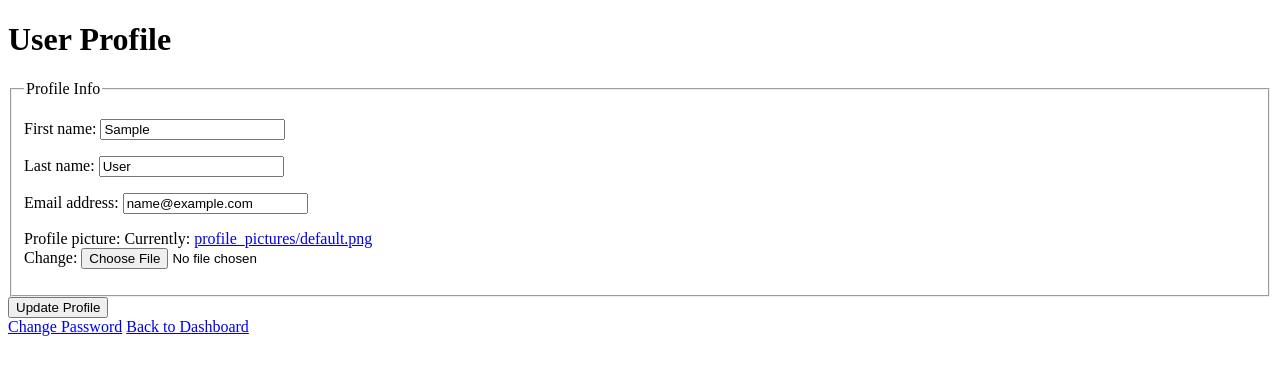
After one commit to AmitJ2005/PanPaperTodo, a Django app: page /profile/ in a window 1280 px wide. The commit adds this page. Shown: the top 375 px of the page. Run offline with Django 5.2, Linux system fonts and the light colour scheme; the visitor is signed in with stand-in values (Sample User, id 1).

Commit message:
created profile & change password page

```diff
--- a/todo/forms.py
+++ b/todo/forms.py
@@ -3,6 +3,7 @@ from .models import Task
 from django.contrib.auth.forms import UserCreationForm
 from django.contrib.auth.models import User
 from .models import Learning
+from .models import Profile
 
 class TaskForm(forms.ModelForm):
     class Meta:
@@ -23,3 +24,14 @@ class LearningForm(forms.ModelForm):
         widgets = {
             'date': forms.DateInput(attrs={'type': 'date'}),
         }
+
+
+class UserForm(forms.ModelForm):
+    class Meta:
+        model = User
+        fields = ['first_name', 'last_name', 'email']
+
+class ProfileForm(forms.ModelForm):
+    class Meta:
+        model = Profile
+        fields = ['profile_picture']
--- a/todo/models.py
+++ b/todo/models.py
@@ -17,3 +17,11 @@ class Learning(models.Model):
 
     def __str__(self):
         return f"{self.user.username} - {self.date}"
+
+
+class Profile(models.Model):
+    user = models.OneToOneField(User, on_delete=models.CASCADE)
+    profile_picture = models.ImageField(upload_to='profile_pictures/', default='profile_pictures/default.png')
+
+    def __str__(self):
+        return f"{self.user.username}'s Profile"
--- /dev/null
+++ b/todo/signals.py
@@ -0,0 +1,13 @@
+from django.db.models.signals import post_save
+from django.contrib.auth.models import User
+from django.dispatch import receiver
+from .models import Profile
+
+@receiver(post_save, sender=User)
+def create_user_profile(sender, instance, created, **kwargs):
+    if created:
+        Profile.objects.create(user=instance)
+
+@receiver(post_save, sender=User)
+def save_user_profile(sender, instance, **kwargs):
+    instance.profile.save()
--- a/todo/static/todo/css/dashboard.css
+++ b/todo/static/todo/css/dashboard.css
@@ -322,3 +322,9 @@ textarea {
     border: 1px solid #dee2e6;
     border-radius: 4px;
 }
+
+.profile img {
+    width: 50px;
+    height: 50px;
+    border-radius: 50%;
+}
--- a/todo/templates/todo/dashboard.html
+++ b/todo/templates/todo/dashboard.html
@@ -13,7 +13,7 @@
     <div class="navbar">
         <div class="logo">PanPaperToDo</div>
         <div class="profile">
-            <img src="{% static 'todo/images/profile-pic.png' %}" alt="Profile Icon">
+            <img src="{{ user.profile.profile_picture.url }}" alt="Profile Icon">
         </div>
     </div>
     <div class="container">
--- /dev/null
+++ b/todo/templates/todo/profile.html
@@ -0,0 +1,22 @@
+<!DOCTYPE html>
+<html lang="en">
+<head>
+    <meta charset="UTF-8">
+    <meta name="viewport" content="width=device-width, initial-scale=1.0">
+    <title>User Profile</title>
+</head>
+<body>
+    <h1>User Profile</h1>
+    <form method="post" enctype="multipart/form-data">
+        {% csrf_token %}
+        <fieldset>
+            <legend>Profile Info</legend>
+            {{ user_form.as_p }}
+            {{ profile_form.as_p }}
+        </fieldset>
+        <button type="submit">Update Profile</button>
+    </form>
+    <a href="{% url 'change_password' %}">Change Password</a>
+    <a href="{% url 'dashboard' %}">Back to Dashboard</a>
+</body>
+</html>
--- a/todo/urls.py
+++ b/todo/urls.py
@@ -11,4 +11,6 @@ urlpatterns = [
     path('edit_task/<int:task_id>/', views.edit_task, name='edit_task'),
     path('delete_task/<int:task_id>/', views.delete_task, name='delete_task'),
     path('complete_task/<int:task_id>/', views.complete_task, name='complete_task'),
+    path('profile/', views.profile, name='profile'),
+    path('change_password/', views.change_password, name='change_password'),
 ]
--- a/todo/views.py
+++ b/todo/views.py
@@ -12,6 +12,12 @@ import datetime
 import os
 from .forms import LearningForm
 from .models import Learning
+from django.contrib.auth.forms import PasswordChangeForm
+from django.contrib.auth import update_session_auth_hash
+from .forms import ProfileForm
+from .models import Profile
+from .forms import UserForm, ProfileForm
+
 
 def index(request):
     return render(request, 'todo/index.html')
@@ -99,3 +105,44 @@ def delete_task(request, task_id):
     task = get_object_or_404(Task, id=task_id, user=request.user)
     task.delete()
     return redirect('dashboard')
+
+@login_required
+def profile(request):
+    user = request.user
+    profile = user.profile
+
+    if request.method == 'POST':
+        user_form = UserForm(request.POST, instance=user)
+        profile_form = ProfileForm(request.POST, request.FILES, instance=profile)
+
+        if user_form.is_valid() and profile_form.is_valid():
+            user_form.save()
+            profile_form.save()
+            messages.success(request, 'Your profile was successfully updated!')
+            return redirect('profile')
+        else:
+            messages.error(request, 'Please correct the error below.')
+    else:
+        user_form = UserForm(instance=user)
+        profile_form = ProfileForm(instance=profile)
+
+    return render(request, 'todo/profile.html', {
+        'user_form': user_form,
+        'profile_form': profile_form,
+    })
+
+@login_required
+def change_password(request):
+    if request.method == 'POST':
+        form = PasswordChangeForm(user=request.user, data=request.POST)
+        if form.is_valid():
+            user = form.save()
+            update_session_auth_hash(request, user)  # Important to keep the user logged in
+            messages.success(request, 'Your password was successfully updated!')
+            return redirect('change_password')
+        else:
+            messages.error(request, 'Please correct the error below.')
+    else:
+        form = PasswordChangeForm(user=request.user)
+
+    return render(request, 'todo/change_password.html', {'form': form})
--- a/todo_app/settings.py
+++ b/todo_app/settings.py
@@ -125,3 +125,6 @@ DEFAULT_AUTO_FIELD = "django.db.models.BigAutoField"
 # Redirect to home URL after login (Default redirects to /accounts/profile/)
 LOGIN_REDIRECT_URL = 'dashboard'
 LOGOUT_REDIRECT_URL = '/'
+
+MEDIA_URL = '/media/'
+MEDIA_ROOT = os.path.join(BASE_DIR, 'media')
--- a/todo_app/urls.py
+++ b/todo_app/urls.py
@@ -6,7 +6,7 @@ from django.urls import path, include
 urlpatterns = [
     path('admin/', admin.site.urls),
     path('', include('todo.urls')),
-]
+] + static(settings.MEDIA_URL, document_root=settings.MEDIA_ROOT)
 
 if settings.DEBUG:
     urlpatterns += static(settings.STATIC_URL, document_root=settings.STATIC_ROOT)
```
Also changed, not shown: todo/apps.py (+4 -3 lines), todo/templates/todo/change_password.html (added, +17 -0 lines), todo/migrations/0002_remove_task_description_learning.py (added), todo/migrations/0003_profile.py (added), todo/migrations/0004_alter_profile_profile_picture.py (added), 1 other file.
